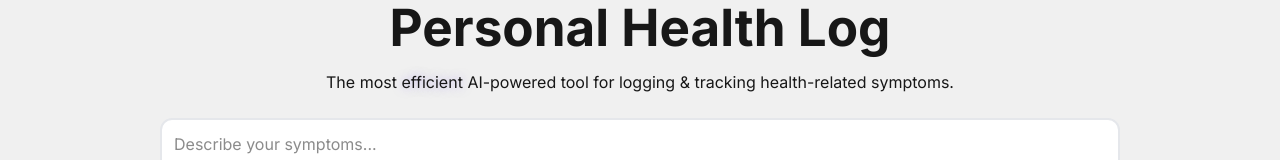
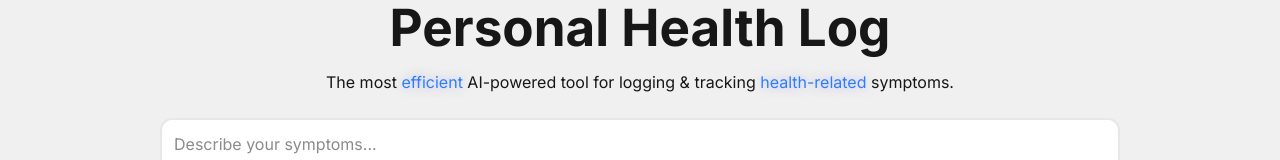
Before and after one commit to misotofu7/personal-health-log, a Next.js app: page / in a window 1280 px wide. Shown: the part 175-335 px from the top of the page. Built offline with nearby package versions, Linux system fonts and the light colour scheme; no server answers; the database is empty.

Commit message:
Minor changes

```diff
--- a/src/app/page.js
+++ b/src/app/page.js
@@ -101,7 +101,7 @@
       </header>
 
       <h1 className="main-title">Personal Health Log</h1>
-      <p className="muted">The most <span className="text-glow"> efficient </span> AI-powered tool for logging & tracking health-related symptoms.</p>
+      <p className="muted">The most <span className="text-glow text-blue-500"> efficient </span> AI-powered tool for logging & tracking <span className="text-glow text-blue-500">health-related </span>symptoms.</p>
 
       <div>
         <div className="textarea-wrapper">
```
